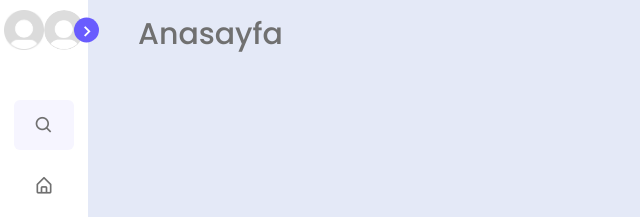
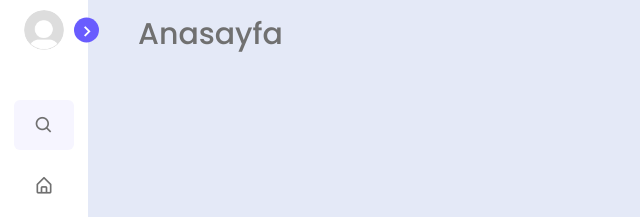
Before and after one commit to lfarukm/chat-group, a plain HTML site: page public/index.html in a window 1280 px wide. Shown: the top 217 px of the page, 0-640 px from the left. Drawn offline with nearby package versions, Linux system fonts and the light colour scheme; files that its build step writes are made by us from their sources; files whose address does not match are found by name.

Commit message:
add public

```diff
--- a/index.html
+++ b/public/index.html
@@ -20,7 +20,6 @@
         <header>
             <div class="image-text ">
                 <span class="image">
-                    <img src="img/pp.jpg" alt="" >
                     <img src="img/default pp1.png" style="border-radius: 50%;" alt="">
                 </span>
 
```
Also changed, not shown: public/bildirim.html (renamed from bildirim.html), public/chat.html (renamed from chat.html), public/edit_profile.html (renamed from edit_profile.html), public/login.html (renamed from login.html), public/register.html (renamed from register.html), public/setting.html (renamed from setting.html), public/sifre_kod.html (renamed from sifre_kod.html), public/sifre_unuttum.html (renamed from sifre_unuttum.html).
